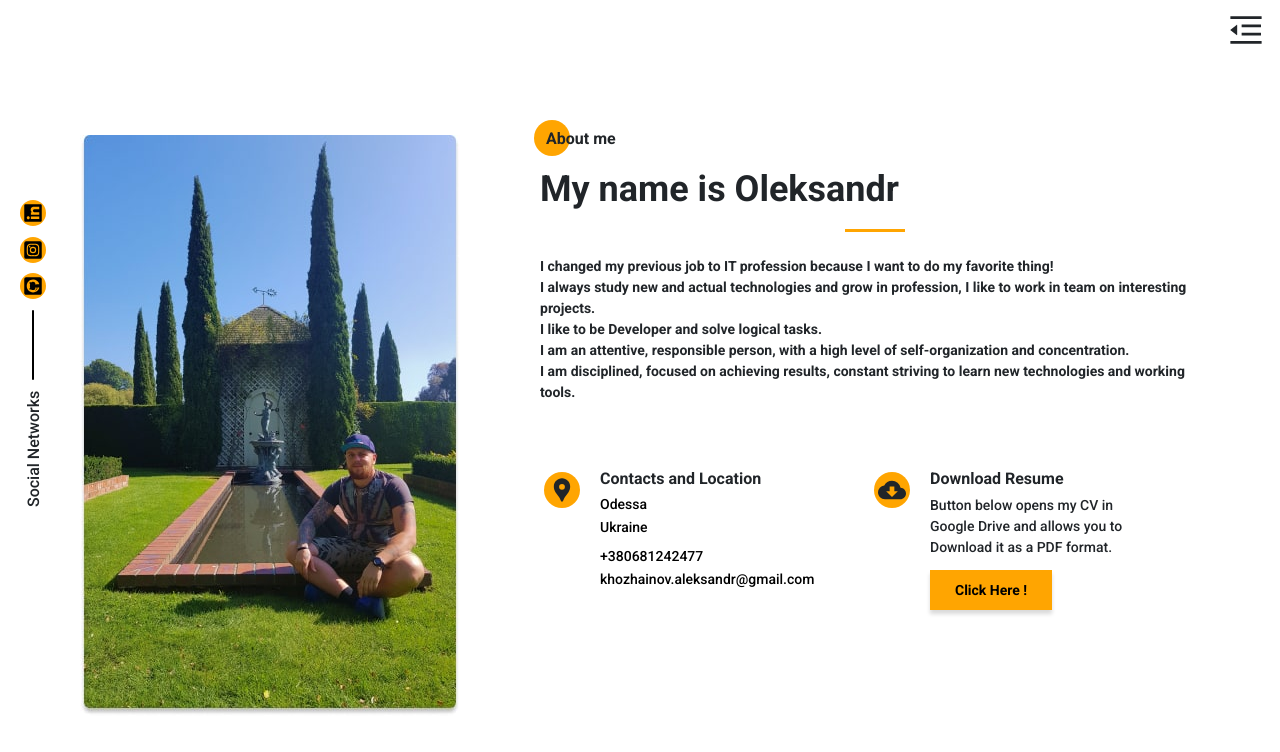
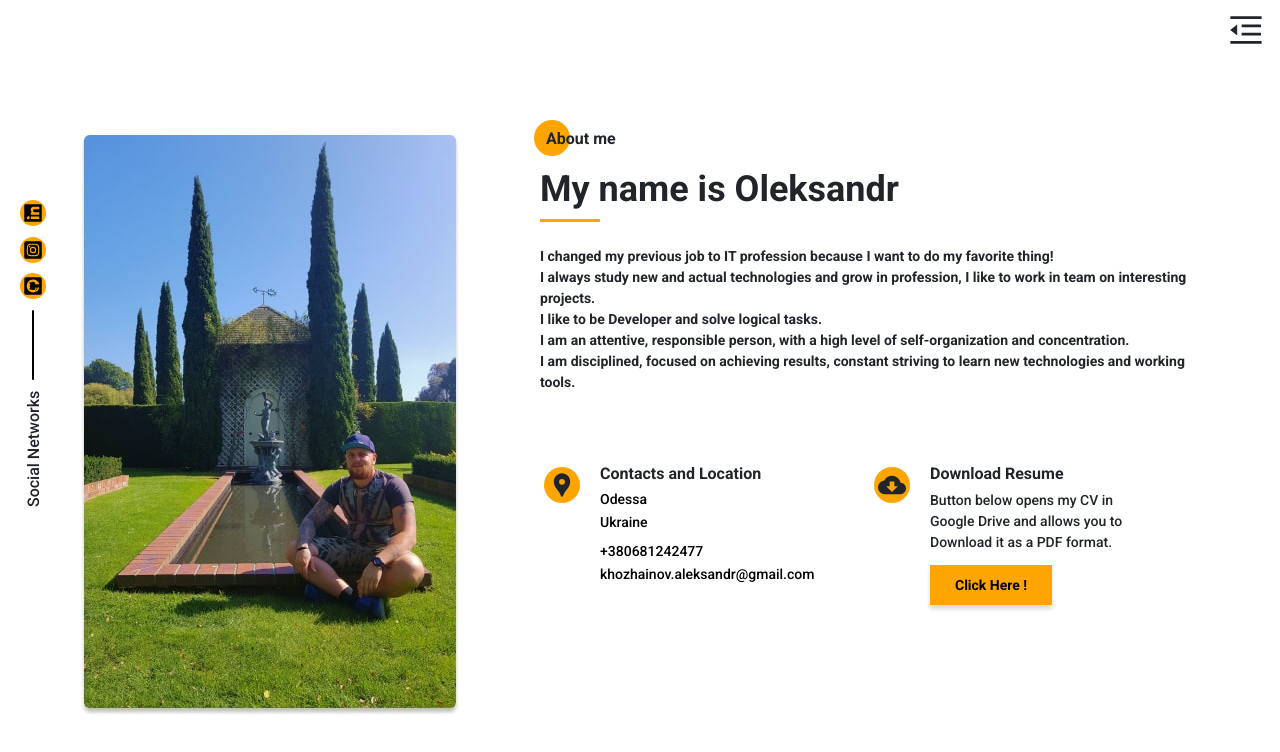
Before and after one commit to khozhainov-aleksandr/Porfolio-Khozhainov-Oleksandr, a Next.js app: page /about-me in a window 1280 px wide. Shown: the top 752 px of the page. Built offline with nearby package versions, Linux system fonts and the light colour scheme.

Commit message:
update component Divider width different position

```diff
--- a/src/components/Divider/Divider.module.scss
+++ b/src/components/Divider/Divider.module.scss
@@ -1,4 +1,11 @@
-.divider {
+.dividerStart {
+  width: 60px;
+  height: 3px;
+  background-color: var(--main-color);
+  margin: 0;
+}
+
+.dividerCenter {
   width: 60px;
   height: 3px;
   background-color: var(--main-color);
--- a/src/components/Divider/Divider.tsx
+++ b/src/components/Divider/Divider.tsx
@@ -1,5 +1,17 @@
+import classNames from 'classnames';
 import styles from './Divider.module.scss';
 
-export const Divider: React.FC = () => (
-  <div className={styles.divider} />
-);
+interface Props {
+  position: string;
+}
+
+export const Divider: React.FC<Props> = ({ position }) => {
+  return (
+    <div className={
+      classNames({
+        [styles.dividerStart] : position === 'start',
+        [styles.dividerCenter] : position === 'center',
+      })
+    } />
+  )
+}
```
